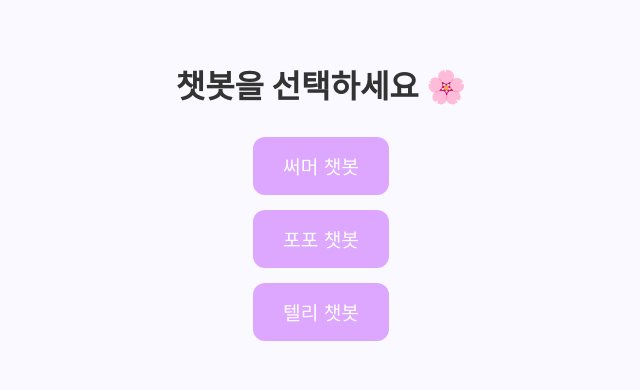
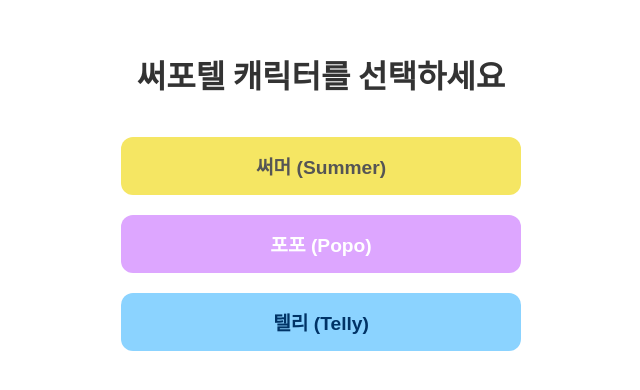
Before and after one commit to isuchoi/Supportell, a plain HTML site: page index.html in a window 1280 px wide. Shown: the part 210-600 px from the top of the page, without its empty margins (319-959 px from the left). Drawn offline with Linux system fonts and the light colour scheme.

Commit message:
Update index.html

```diff
--- a/index.html
+++ b/index.html
@@ -3,53 +3,70 @@
 <head>
   <meta charset="UTF-8">
   <meta name="viewport" content="width=device-width, initial-scale=1.0">
-  <title>써포텔 챗봇 선택</title>
+  <title>써포텔 캐릭터 선택</title>
   <style>
     body {
+      margin: 0;
+      padding: 0;
+      height: 100vh;
       display: flex;
       flex-direction: column;
       justify-content: center;
       align-items: center;
-      height: 100vh;
-      margin: 0;
-      background-color: #f9f9ff;
+      background-color: #ffffff;
       font-family: 'Inter', sans-serif;
     }
 
     h1 {
-      margin-bottom: 30px;
+      margin-bottom: 40px;
+      font-size: 2rem;
       color: #333;
     }
 
     .button-container {
       display: flex;
       flex-direction: column;
-      gap: 15px;
+      gap: 20px;
+      width: 80%;
+      max-width: 400px;
     }
 
-    button {
-      padding: 15px 30px;
+    .chat-button {
+      padding: 15px;
       font-size: 1.2rem;
+      font-weight: bold;
       border: none;
       border-radius: 12px;
+      cursor: pointer;
+      transition: transform 0.2s;
+    }
+
+    .chat-button:hover {
+      transform: scale(1.05);
+    }
+
+    .summer {
+      background-color: #f5e663;
+      color: #555;
+    }
+
+    .popo {
       background-color: #dda6ff;
       color: white;
-      cursor: pointer;
-      transition: background-color 0.3s;
     }
 
-    button:hover {
-      background-color: #c185f5;
+    .telly {
+      background-color: #8bd3ff;
+      color: #003366;
     }
   </style>
 </head>
 <body>
-  <h1>챗봇을 선택하세요 🌸</h1>
-
+  <h1>써포텔 캐릭터를 선택하세요</h1>
   <div class="button-container">
-    <button onclick="location.href='https://cdn.botpress.cloud/webchat/v2.4/shareable.html?configUrl=https://files.bpcontent.cloud/2025/04/12/08/20250412083650-B9OG8S56.json'">써머 챗봇</button>
-    <button onclick="location.href='[포포 챗봇 링크]'">포포 챗봇</button>
-    <button onclick="location.href='[텔리 챗봇 링크]'">텔리 챗봇</button>
+    <button class="chat-button summer" onclick="location.href='https://cdn.botpress.cloud/webchat/v2.4/shareable.html?configUrl=https://files.bpcontent.cloud/2025/04/12/08/20250412083650-B9OG8S56.json'">써머 (Summer)</button>
+    <button class="chat-button popo" onclick="location.href='https://your-popo-chatbot-link'">포포 (Popo)</button>
+    <button class="chat-button telly" onclick="location.href='https://your-telly-chatbot-link'">텔리 (Telly)</button>
   </div>
 </body>
 </html>
```
